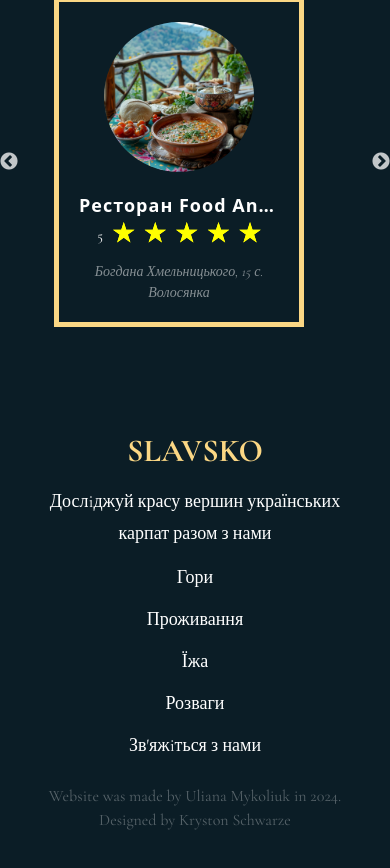
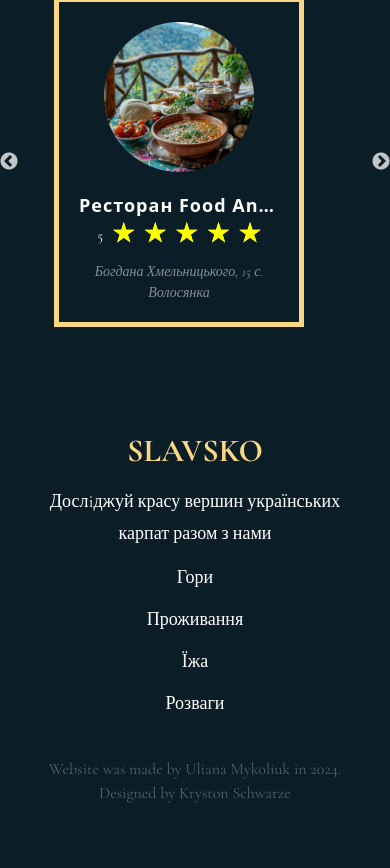
Before and after one commit to uliana-mykoliuk/travel-to-slavsko, a Next.js app: page /food in a window 390 px wide. Shown: the part 7585-8453 px from the top of the page. Built offline with nearby package versions, Linux system fonts and the light colour scheme; a web font is replaced by a local one.

Commit message:
add changes to mobile

```diff
--- a/src/components/footer.component.jsx
+++ b/src/components/footer.component.jsx
@@ -35,7 +35,7 @@ const Footer = () => {
         ))}
         {footerLinks?.map((item) => (
           <li key={item.link}>
-            <Link href={item.link} className="text-white text-[18px]">
+            <Link href={item.link} className="text-white text-[18px] hidden">
               {item.label}
             </Link>
           </li>
--- a/src/pages/entertainment.js
+++ b/src/pages/entertainment.js
@@ -28,21 +28,21 @@ export default function Entertainment() {
         breakpoint: 1280,
         settings: {
           slidesToShow: 3,
-        }
+        },
       },
       {
         breakpoint: 980,
         settings: {
           slidesToShow: 2,
-        }
+        },
       },
       {
         breakpoint: 768,
         settings: {
           slidesToShow: 1,
-        }
-      }
-    ]
+        },
+      },
+    ],
   };
 
   return (
@@ -54,7 +54,6 @@ export default function Entertainment() {
         img={HeroBg}
       />
       <div className="z-[1] relative py-[100px] -mt-[500px]">
-        <div className="container mx-auto ">
         {entertainmants.map((entertainmant, idx) => (
           <div key={entertainmant.id} className="mb-[100px]">
             <ImageTextComponent
@@ -87,10 +86,7 @@ export default function Entertainment() {
           </div>
         ))}
       </div>
-      </div>
-      <div className="container mx-auto mb-[100px]">
       <Footer />
-      </div>
     </>
   );
 }
```
Lines whose indentation alone changed are shown as unchanged.
